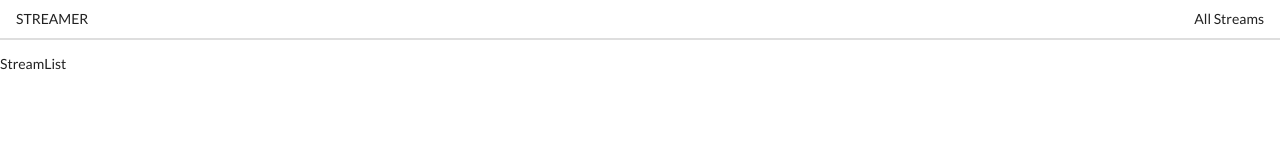
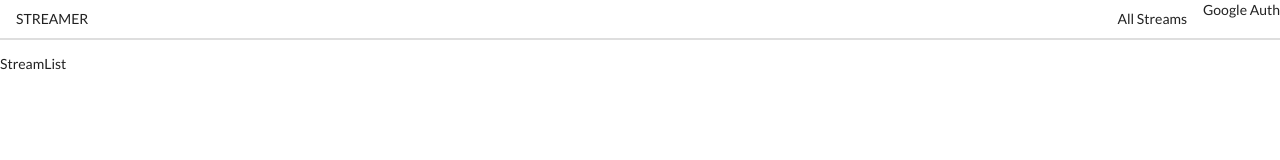
Before and after one commit to dkang417/playground, a React (Create React App) app in the folder streams/client/: page / in a window 1280 px wide. Shown: the top 160 px of the page. Built offline with nearby package versions, Linux system fonts and the light colour scheme.

Commit message:
add googleauth

```diff
--- a/streams/client/public/index.html
+++ b/streams/client/public/index.html
@@ -8,6 +8,7 @@
       content="width=device-width, initial-scale=1, shrink-to-fit=no"
     />
     <meta name="theme-color" content="#000000" />
+    <script src="https://apis.google.com/js/api.js"></script>
     <!--
       manifest.json provides metadata used when your web app is added to the
       homescreen on Android. See https://developers.google.com/web/fundamentals/web-app-manifest/
--- /dev/null
+++ b/streams/client/src/components/GoogleAuth.js
@@ -0,0 +1,9 @@
+import React from 'react';
+
+class GoogleAuth extends React.Component {
+    render() {
+        return <div>Google Auth </div>;
+    }
+};
+
+export default GoogleAuth;
--- a/streams/client/src/components/Header.js
+++ b/streams/client/src/components/Header.js
@@ -1,5 +1,7 @@
 import React from 'react';
 import { Link } from 'react-router-dom';
+import GoogleAuth from './GoogleAuth';
+
 const Header = () => {
     return (
         <div className="ui secondary pointing menu">
@@ -10,6 +12,7 @@
                 <Link to="/" className="item">
                 All Streams
             </Link>
+            <GoogleAuth />
             </div>
 
           </div>
```
